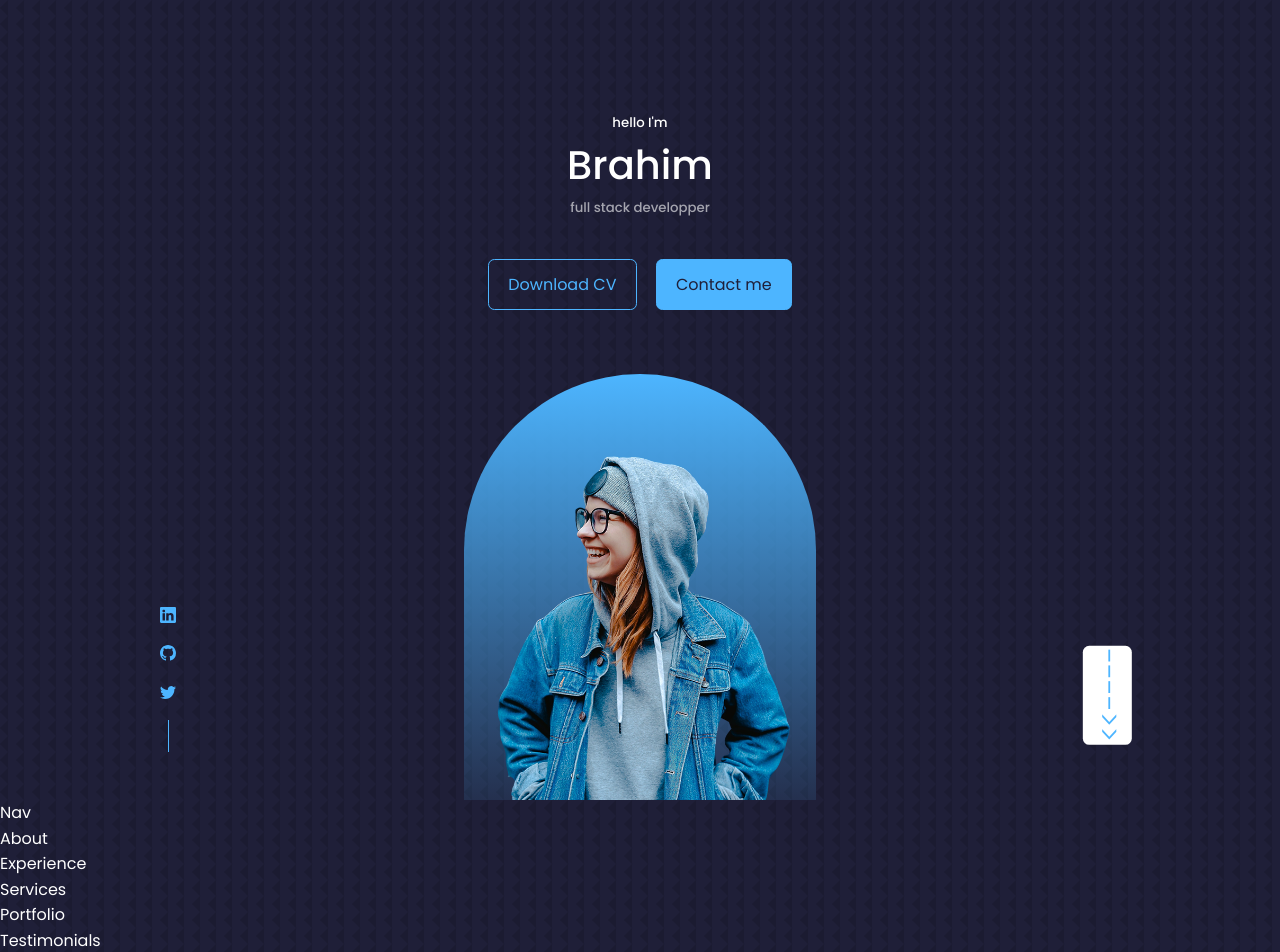
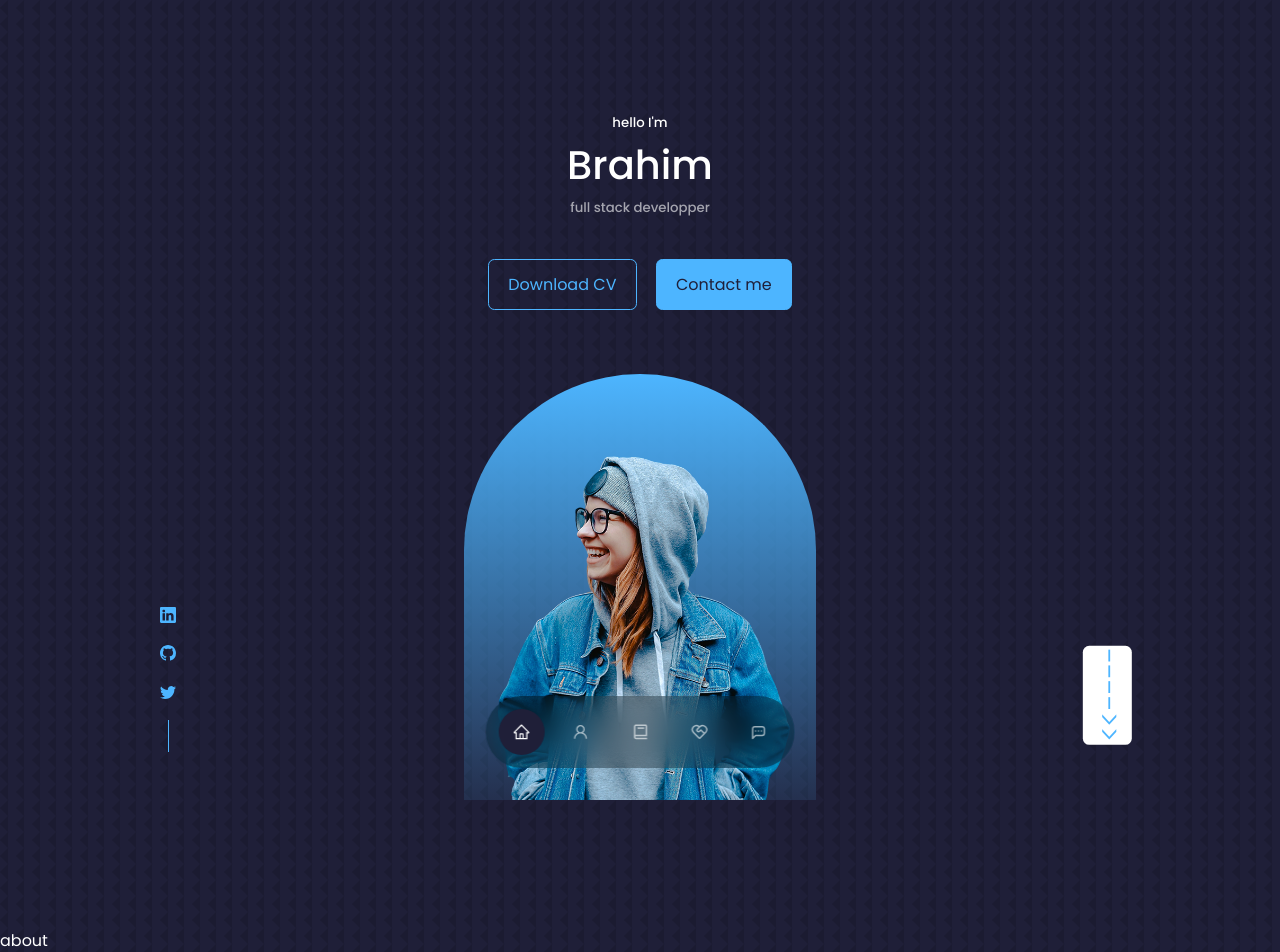
Before and after one commit to brahimdidi/myportfolio, a React (Create React App) app: page / in a window 1280 px wide. Shown: the top 952 px of the page. Built offline with nearby package versions, Linux system fonts and the light colour scheme; a web font is replaced by a local one.

Commit message:
finish nav component , add styles and logic , rerender ui when link is clicked..

```diff
--- a/src/components/about/About.jsx
+++ b/src/components/about/About.jsx
@@ -3,7 +3,9 @@
 
 const About = () => {
   return (
-    <div>About</div>
+    <section id="about">
+      about
+    </section>
   )
 };
 
--- a/src/components/contact/Contact.jsx
+++ b/src/components/contact/Contact.jsx
@@ -3,7 +3,7 @@
 
 const Contact = () => {
   return (
-    <div>Contact</div>
+    <section id="contact">contact</section>
   )
 }
 
--- a/src/components/experience/Experience.jsx
+++ b/src/components/experience/Experience.jsx
@@ -2,7 +2,7 @@
 import './experience.css';
 const Experience = () => {
   return (
-    <div>Experience</div>
+    <section id="experience">expereience</section>
   )
 }
 
--- a/src/components/nav/Nav.jsx
+++ b/src/components/nav/Nav.jsx
@@ -1,9 +1,36 @@
-import React from 'react'
+import React, { useState } from 'react'
 import './nav.css';
+import {AiOutlineHome} from 'react-icons/ai';
+import {AiOutlineUser} from 'react-icons/ai';
+import {BiBook} from 'react-icons/bi';
+import {RiServiceLine} from 'react-icons/ri';
+import {TbMessageDots} from 'react-icons/tb';
+const Nav = () => {
+  const [active, setActive] = useState('#');
+  return (
+    <nav>
+      <a href="#"
+      onClick={() => setActive('#')}
+      className={active === '#' ? 'active' : ''}
+      > <AiOutlineHome />  </a>
+      <a href="#about"
+      onClick={() => setActive('about')}
+      className={active === 'about' ? 'active' : ''}
+      > <AiOutlineUser /> </a>
+      <a href="#experience"
+      onClick={() => setActive('experience')}
+      className={active === 'experience' ? 'active' : ''}
+      > <BiBook /> </a>
+      <a href="#services"
+      onClick={() => setActive('services')}
+      className={active === 'services' ? 'active' : ''}
+      > <RiServiceLine /> </a>
+      <a href="#contact"
+      onClick={() => setActive('contact')}
+      className={active === 'contact' ? 'active' : ''}
+      > <TbMessageDots /> </a>
 
-const Nav = () => {
-  return (
-    <div>Nav</div>
+    </nav>
   )
 }
 
--- a/src/components/nav/nav.css
+++ b/src/components/nav/nav.css
@@ -0,0 +1,30 @@
+nav {
+    background: rgba(0,0,0,0.3);
+    width: max-content;
+    padding: 0.8rem;
+    z-index: 2;
+    position: fixed;
+    left: 50%;
+    transform: translateX(-50%);
+    bottom: 2rem;
+    display: flex;
+    gap: 0.8rem;
+    border-radius: 3rem;
+    backdrop-filter: blur(15px);
+}
+
+nav a {
+    display: flex ;
+    font-size: 1.1rem;
+    color: var(--color-light);
+    background: transparent;
+    padding: 0.9rem;
+    border-radius: 50%;
+}
+nav a:hover {
+    background: rgba(0,0,0,0.2);
+}
+nav a.active {
+    background: var(--color-bg);
+    color: var(--color-white);
+}
--- a/src/components/portfolio/Portfolio.jsx
+++ b/src/components/portfolio/Portfolio.jsx
@@ -3,7 +3,7 @@
 
 const Portfolio = () => {
   return (
-    <div>Portfolio</div>
+    <section id='portfolio'>Portfolio</section>
   )
 }
 
--- a/src/components/services/Services.jsx
+++ b/src/components/services/Services.jsx
@@ -3,7 +3,7 @@
 
 const Services = () => {
   return (
-    <div>Services</div>
+    <section id='services'>Services</section>
   )
 }
 
--- a/src/components/testimonials/Testimonials.jsx
+++ b/src/components/testimonials/Testimonials.jsx
@@ -3,7 +3,7 @@
 
 const Testimonials = () => {
   return (
-    <div>Testimonials</div>
+    <div id='testimoials'>Testimonials</div>
   )
 }
 
--- a/src/index.css
+++ b/src/index.css
@@ -60,6 +60,7 @@
 
 section {
   margin-top: 8rem;
+  height: 100vh;
 }
 
 section > h2,
```
